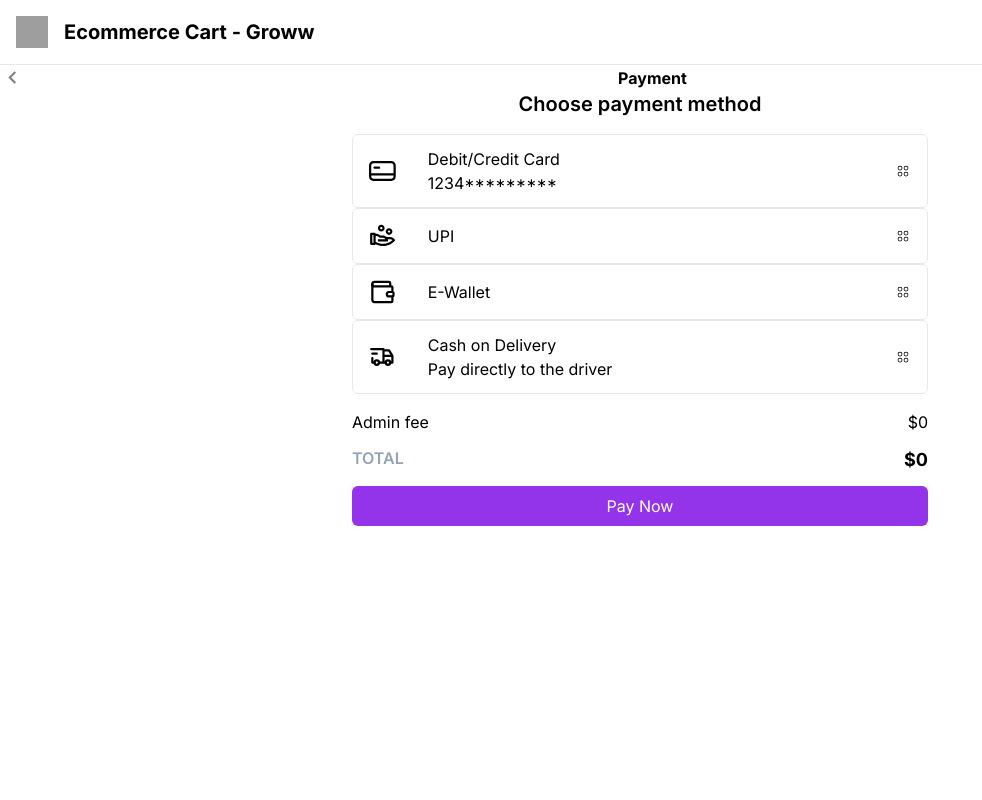
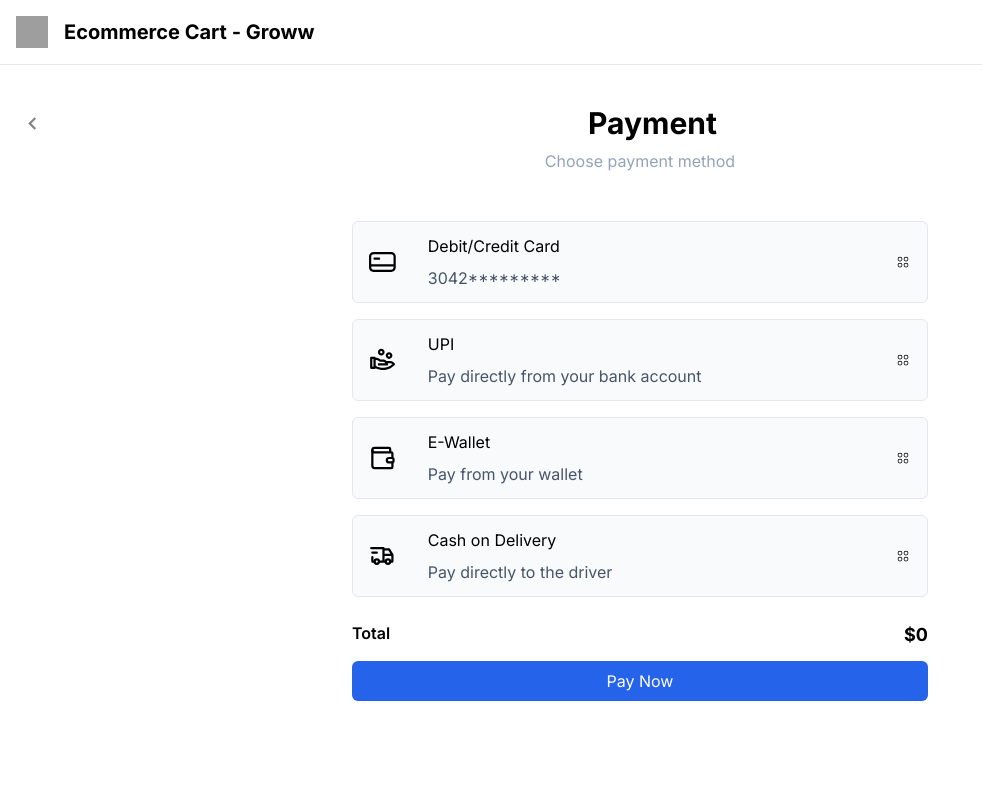
Before and after one commit to Anurag-Singh-Yadav/my-assignment, a Next.js app: page /payment in a window 1280 px wide. Shown: the top 800 px of the page, without its empty margins (0-982 px from the left). Built offline with nearby package versions, Linux system fonts and the light colour scheme; grey boxes are pictures that could not be loaded.

Commit message:
payment methiod

```diff
--- a/src/app/GlobalRedux/Features/GlobalStateSlice.js
+++ b/src/app/GlobalRedux/Features/GlobalStateSlice.js
@@ -4,6 +4,7 @@ const initialState = {
   cart: [],
   paymentMethods: [],
   totalPayment: 0,
+  selectedMethod :""
 };
 
 const cartSlice = createSlice({
@@ -13,17 +14,14 @@ const cartSlice = createSlice({
     setOpenModal: (state) => {
       state.openModal = !state.openModal;
     },
+    setSelectedMethod :(state, action)=>{
+      state.selectedMethod = action.payload;
+    },
     setPaymentMethods: (state, action) => {
       state.paymentMethods = action.payload;
     },
     setCart: (state, action) => {
       state.cart = action.payload;
-    },
-    addItemToCart: (state, action) => {
-      state.cart.push(action.payload);
-    },
-    removeItemFromCart: (state, action) => {
-      state.cart = state.cart.filter((item, index) => index !== action.payload);
     },
     setTotalPayment: (state, action) => {
       state.totalPayment = action.payload;
@@ -42,6 +40,7 @@ export const {
   removeItemFromCart,
   emptyCart,
   setTotalPayment,
+  setSelectedMethod
 } = cartSlice.actions;
 
 export default cartSlice.reducer;
--- a/src/app/constants/index.js
+++ b/src/app/constants/index.js
@@ -8,17 +8,19 @@ export const paymentMethods = [
   {
     id: "CARDS",
     title: "Debit/Credit Card",
-    subtitle: "1234*********",
+    subtitle: "3042*********",
     icon: React.createElement(CgCreditCard, { size: 30 }),
   },
   {
     id: "UPI",
     title: "UPI",
+    subtitle: "Pay directly from your bank account",
     icon: React.createElement(RiHandCoinLine, { size: 30 }),
   },
   {
     id: "WALLET",
     title: "E-Wallet",
+    subtitle: "Pay from your wallet",
     icon: React.createElement(LuWallet, { size: 30 }),
   },
   {
@@ -48,11 +50,11 @@ export const themes = [
 
 export function getRandomStatus() {
   const randomValue = Math.random();
-  if (randomValue < 0.4) {
+  // if (randomValue < 0.4) {
     return "success";
-  } else if (randomValue < 0.7) {
-    return "pending";
-  } else {
-    return "failed";
-  }
+  // } else if (randomValue < 0.7) {
+    // return "pending";
+  // } else {
+    // return "failed";
+  // }
 }
--- a/src/app/globals.css
+++ b/src/app/globals.css
@@ -48,3 +48,7 @@
     --ring: 224.3 76.3% 48%;
   }
 }
+.payment {
+  font-size: larger;
+  font-weight: bold;
+}
--- a/src/app/order-confirmation/page.js
+++ b/src/app/order-confirmation/page.js
@@ -13,15 +13,16 @@ import {
   TableRow,
 } from "@/components/ui/table";
 import Image from "next/image";
+import { useSelector } from "react-redux";
 function Page() {
   const [orderDetails, setOrderDetails] = useState(null);
-  const { totalAmount } = useTotalAmount();
+  const totalAmount = useSelector((state) => state.GlobalState.totalPayment);
   const [status, setStatus] = useState("");
-
+  const cart = useSelector((state) => state.GlobalState.cart);
+  const selectedMethod = useSelector((state) => state.GlobalState.selectedMethod);
+  console.log("orderDetails", orderDetails);
   useEffect(() => {
-    const storedData = localStorage.getItem("orderDetails");
-    const data = JSON.parse(storedData);
-    setOrderDetails(data);
+    setOrderDetails(cart);
     setStatus(getRandomStatus());
   }, []);
   useEffect(() => {
@@ -70,7 +71,7 @@ function Page() {
           </TableRow>
         </TableHeader>
         <TableBody>
-          {orderDetails?.products?.map((product, index) => (
+          {orderDetails?.map((product, index) => (
             <TableRow
               key={index}
               className="border-b border-black/20 dark:border-white/20 h-20"
@@ -97,10 +98,10 @@ function Page() {
                 ${product.price * product.quantity}
               </TableCell>
               <TableCell
-                rowSpan={orderDetails.products.length}
+                rowSpan={orderDetails?.length}
                 className={`${index !== 0 && "hidden"} text-center`}
               >
-                {localStorage.getItem("selectedMethod")}
+                {selectedMethod}
               </TableCell>
             </TableRow>
           ))}
--- a/src/app/page.js
+++ b/src/app/page.js
@@ -7,25 +7,23 @@ import OrderSummary from "@/components/OrderSummary";
 import { useEffect, useState } from "react";
 import { checkout } from "@/fetchFunctions/checkout";
 import { useDispatch, useSelector } from "react-redux";
-import {setPaymentMethods} from "./GlobalRedux/Features/GlobalStateSlice";
+import {setPaymentMethods, setCart} from "./GlobalRedux/Features/GlobalStateSlice";
 export default function Home() {
-  const [cart, setCart] = useState([]);
   const [loading, setLoading] = useState(true);
   const [subTotal, setSubTotal] = useState(0);
-  const [totalCartItems, setTotalCartItems] = useState(0);
   const [cartItemsText, setCartItemsText] = useState("Item");
   const dispatch = useDispatch();
+  const cart = useSelector((state) => state.GlobalState.cart);
   const getCartItems = async () => {
     const res = await checkout();
     setSubTotal(calculateTotalValue(res?.products));
     console.log("res", res);
-    setCart(res?.products);
+    dispatch(setCart(res?.products));
     dispatch(setPaymentMethods(res?.paymentMethods));
+    setLoading(false);
   };
-
   useEffect(() => {
     getCartItems();
-    setLoading(false);
   }, []);
 
   const calculateTotalValue = (cart) => {
--- a/src/app/payment/page.js
+++ b/src/app/payment/page.js
@@ -1,15 +1,16 @@
 "use client";
 import { MdKeyboardArrowLeft } from "react-icons/md";
-import React,{ useState, useEffect } from "react";
+import React, { useState, useEffect } from "react";
 import Link from "next/link";
 import { PiCirclesFourLight } from "react-icons/pi";
 import PaymentComponent from "../../components/PaymentComponent";
 import Image from "next/image";
 import { paymentMethods } from "../constants/index";
 import { useSelector } from "react-redux";
+import { IoCheckmarkCircleSharp } from "react-icons/io5";
 
 function Page() {
-  const [selected, setSelected] = useState();
+  const [selected, setSelected] = useState(null);
   const payment = useSelector((state) => {
     return state.GlobalState.paymentMethods;
   });
@@ -20,16 +21,16 @@ function Page() {
 
   useEffect(() => {
     setPaymentMethodsAvailable(payment);
-  }, [paymentMethods]);
+  }, []);
   return (
-      <div className="flex  flex-col pt-10 px-5 h-screen">
+    <div className="flex  flex-col pt-10 px-5 min-h-screen">
       <div className="flex items-center w-full">
         <Link href="/">
           <MdKeyboardArrowLeft size={25} color="gray" />
         </Link>
         <div className="text-3xl font-bold w-full text-center">Payment</div>
       </div>
-        <h2 className="text-xl text-center mb-4 font-semibold mt-8 text-slate-700  dark:text-slate-400">
+      <h2 className="text-center mb-10  mt-2 text-slate-400">
         Choose payment method
       </h2>
       <div className="flex flex-col w-full h-full items-center">
@@ -57,12 +58,9 @@ function Page() {
                 </div>
 
                 {method.id === selected ? (
-                    <Image
-                      src="/icons8-check.gif"
-                      alt="GIF"
-                      width={40}
-                      height={40}
-                    />
+                  <div className="text-green-500">
+                    <IoCheckmarkCircleSharp size={25} />
+                  </div>
                 ) : (
                   <PiCirclesFourLight />
                 )}
@@ -70,7 +68,7 @@ function Page() {
             </div>
           );
         })}
-          <PaymentComponent totalAmount={totalPayment} selected />
+        <PaymentComponent totalAmount={totalPayment} selected = {selected} />
       </div>
     </div>
   );
--- a/src/components/Footer.jsx
+++ b/src/components/Footer.jsx
@@ -25,11 +25,7 @@ const Footer = () => {
           <div className="w-auto ml-4 md:ml-0 p-4 md:p-8">
 
             <span className="ml-2 text-md font-medium">
-              Built with{" "}
-              <span role="img" aria-label="heart">
-                ❤️
-              </span>{" "}
-              by Anurag
+              © 2021 Groww. All rights reserved.
             </span>
           </div>
           <div className="w-auto ml-4 md:ml-0 p-4 lg:p-8">
--- a/src/components/PaymentComponent.jsx
+++ b/src/components/PaymentComponent.jsx
@@ -1,24 +1,31 @@
 import React from "react";
 import Link from "next/link";
+import { useRouter } from "next/navigation";
+import { useDispatch } from "react-redux";
+import { setSelectedMethod} from '../app/GlobalRedux/Features/GlobalStateSlice.js'
 const PaymentComponent = ({totalAmount, selected}) => {
+  const router = useRouter();
+  const dispatch = useDispatch();
+  const clickHandler = ()=>{
+    if(selected){
+      router.push("/order-confirmation");
+      dispatch(setSelectedMethod(selected));
+    }
+  }
   return (
     <div className="gap-3 my-4 flex flex-col w-full max-w-xl ">
       <div className="flex justify-between">
-        <p>Admin fee</p>
-        <p>$0</p>
+        <h3 className="font-semibold">Total</h3>
+        <p className="font-bold text-lg ">${totalAmount.toPrecision()}</p>
       </div>
-      <div className="flex justify-between">
-        <h3 className="font-semibold text-slate-400 ">TOTAL</h3>
-        <p className="font-bold text-lg ">${totalAmount}</p>
-      </div>
-      <Link
-        href={selected ? "/order-confirmation" : undefined}
-        className={`bg-purple-600 flex items-center self-center w-full justify-center h-10   rounded-md text-white ${
-          !selected && "pointer-events-none"
+      <div
+        onClick={()=>{clickHandler()}}
+        className={`bg-primary flex capitalize py-4 items-center self-center w-full justify-center h-10   rounded-md text-white ${
+          !selected ? " cursor-not-allowed" :"cursor-pointer"
         } `}
       >
         Pay Now
-      </Link>
+      </div>
     </div>
   );
 };
--- a/tailwind.config.js
+++ b/tailwind.config.js
@@ -4,7 +4,7 @@ const config = {
   content: [
     "./src/pages//*.{js,ts,jsx,tsx,mdx}",
     "./src/components//*.{js,ts,jsx,tsx,mdx}",
-    "./src/app//*.{js,ts,jsx,tsx,mdx}",
+    "./src/app/**/*.{js,ts,jsx,tsx,mdx}",
   ],
   theme: {
     extend: {
```
Lines whose indentation alone changed are shown as unchanged.
